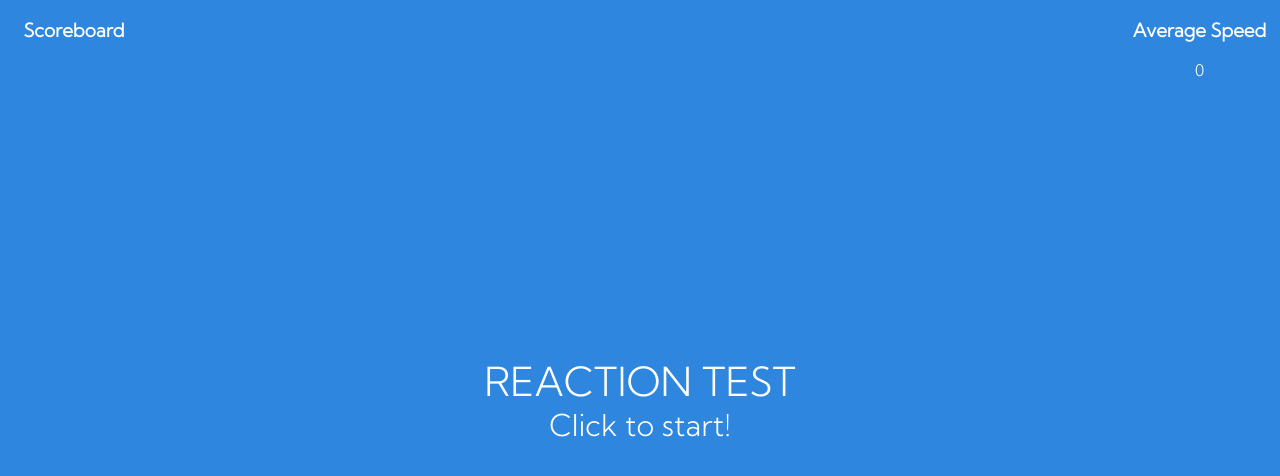
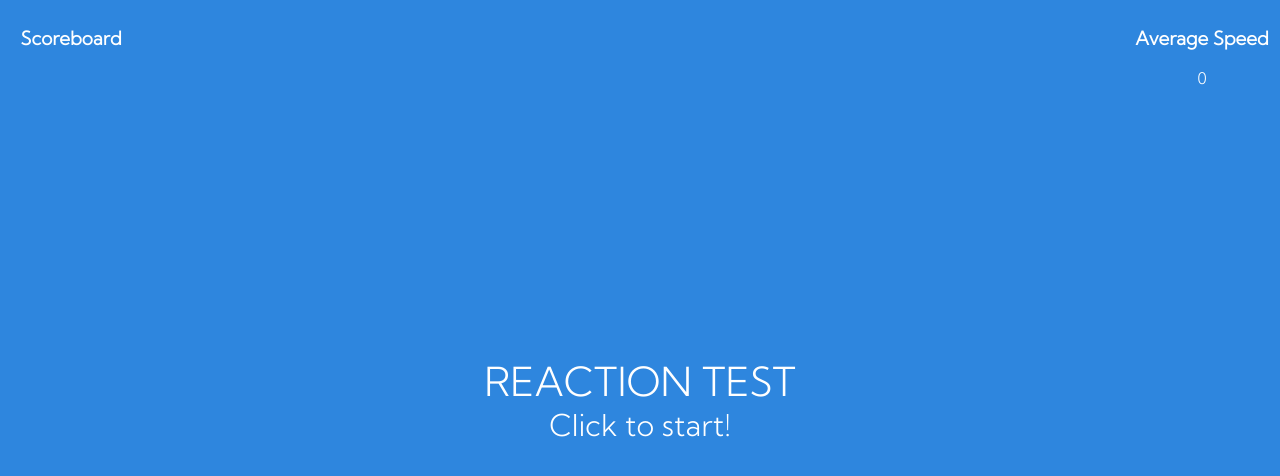
Before and after one commit to occnah/reaction-test, a plain HTML site: page reaction-test/index.html in a window 1280 px wide. Drawn offline with Linux system fonts and the light colour scheme.

Commit message:
minor fixes

```diff
--- a/reaction-test/index.html
+++ b/reaction-test/index.html
@@ -1,3 +1,4 @@
+<!DOCTYPE html>
 <html>
 	<head>
 		<title>Reaction Test</title>
@@ -12,7 +13,7 @@
 			<div id="main" class="text">REACTION TEST</div>
 			<div id="sub" class="text">Click to start!</div>
 		</div>
-		<div id="average-container">
+		<div id="average-container" class="text">
 			<h3>Average Speed</h3>
 			<div id="average">0</div>
 		</div>
--- a/reaction-test/style.css
+++ b/reaction-test/style.css
@@ -2,7 +2,7 @@
 
 body {
     background-color: #2e86de;
-    color: white;
+    color: #fff;
     font-family: 'Kumbh Sans', sans-serif;
 }
 
@@ -27,19 +27,13 @@ body {
 }
 
 #scoreboard-container {
+    display: inline-block;
     width: 10%;
     min-width: 110px;
-    position: fixed;
-    top: 0;
-    left: 10;
 }
 
 #average-container {
-    text-align: center;
-    width: 11%;
+    width: 10%;
     min-width: 140px;
-    position: fixed;
-    top: 0;
-    right: 10;
     float: right;
 }
```
